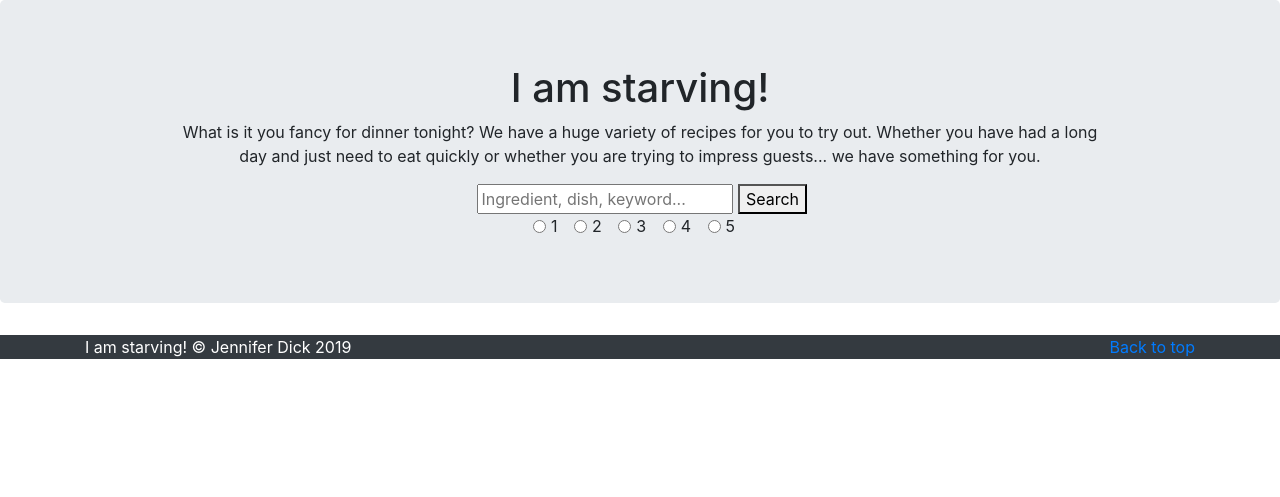
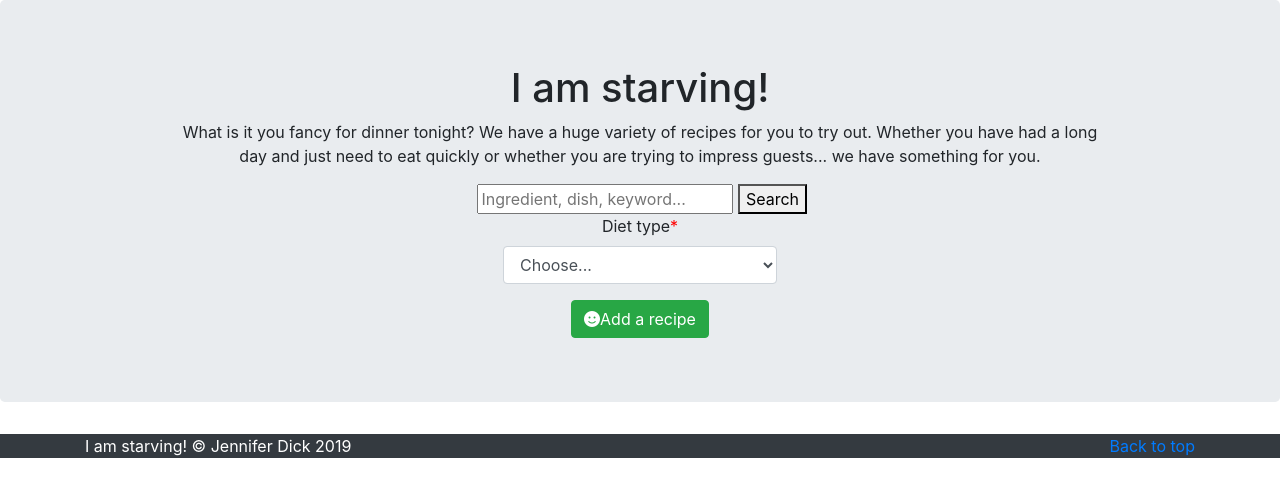
Before and after one commit to jennie6151/cookbook, a Flask app: page / in a window 1280 px wide. Shown: the part 56-553 px from the top of the page. Run offline with Flask 2, Linux system fonts and the light colour scheme; data that the repository does not hold is empty; some libraries are stand-ins or nearby versions.

Commit message:
Rich text editor added to addRecipes

```diff
--- a/flask_app/templates/index.html
+++ b/flask_app/templates/index.html
@@ -10,8 +10,6 @@
   {% extends "template.html" %}
   {% block content %}
   <main role="main">
-
-
 
     <section class="jumbotron text-center">
       <div class="container">
@@ -26,7 +24,7 @@
           </div>
         </div>
         <form action="/search" method="GET">
-          <div class="col-lg-10 mx-auto">
+          <div class="col-lg-12 mx-auto">
             <label for="recipeSearch" class="control-label"></label>
             <input type="text" id="recipeSearch" name="recipeSearch" placeholder="Ingredient, dish, keyword..." />
             <button type="submit">Search</button>
@@ -35,27 +33,25 @@
       </div>
       </div>
 
-      <div class="form-check form-check-inline">
-        <input class="form-check-input" type="radio" name="inlineRadioOptions" id="inlineRadio1" value="option1">
-        <label class="form-check-label" for="inlineRadio1">1</label>
-      </div>
-      <div class="form-check form-check-inline">
-        <input class="form-check-input" type="radio" name="inlineRadioOptions" id="inlineRadio2" value="option2">
-        <label class="form-check-label" for="inlineRadio2">2</label>
-      </div>
-      <div class="form-check form-check-inline">
-        <input class="form-check-input" type="radio" name="inlineRadioOptions" id="inlineRadio3" value="option3">
-        <label class="form-check-label" for="inlineRadio3">3</label>
-      </div>
-      <div class="form-check form-check-inline">
-        <input class="form-check-input" type="radio" name="inlineRadioOptions" id="inlineRadio4" value="option4">
-        <label class="form-check-label" for="inlineRadio4">4</label>
-      </div>
-      <div class="form-check form-check-inline">
-        <input class="form-check-input" type="radio" name="inlineRadioOptions" id="inlineRadio5" value="option5">
-        <label class="form-check-label" for="inlineRadio5">5</label>
+      <div class="form-group form-group-required col-lg-3 mx-auto">
+        <label for="dietTypeSelector" class="control-label">Diet type</label>
+        <select id="dietTypeSelector" name="dietTypeSelector" class="form-control" required>
+          <option>Choose...</option>
+          <option>Dairy-free</option>
+          <option>Egg-free</option>
+          <option>Gluten-free</option>
+          <option>Healthy</option>
+          <option>Heart-healthy</option>
+          <option>Low-calorie</option>
+          <option>Low-fat</option>
+          <option>Low-salt</option>
+          <option>Nut-free</option>
+          <option>Vegan</option>
+          <option>Vegetarian</option>
+        </select>
       </div>
 
+      <a href="#" class="btn btn-success" role="button"><i class="fas fa-smile"></i>Add a recipe</a>
     </section>
 
     <div>
@@ -67,7 +63,7 @@
               <div class="card-body">
                 <img src="{{url_for('file', filename=recipe['recipeImage'])}}">
                 <h5 class="card-title">{{ recipe["recipeTitle"] }}</h5>
-                <h6>{{ recipe["recipeServes"] }}</h6>
+                <h6>Serves: {{ recipe["recipeServes"] }}</h6>
                 <a href="./viewRecipes?_id={{ recipe['_id'] }}" class="btn btn-info btn-block">See recipe</a>
               </div>
             </div>
--- a/flask_app/templates/template.html
+++ b/flask_app/templates/template.html
@@ -7,6 +7,8 @@
     <meta name="viewport" content="width=device-width, initial-scale=1, shrink-to-fit=no">
     <link rel="stylesheet" href="https://maxcdn.bootstrapcdn.com/bootstrap/4.0.0/css/bootstrap.min.css"
         integrity="sha384-Gn5384xqQ1aoWXA+058RXPxPg6fy4IWvTNh0E263XmFcJlSAwiGgFAW/dAiS6JXm" crossorigin="anonymous">
+    <link rel="stylesheet" href="https://cdnjs.cloudflare.com/ajax/libs/font-awesome/5.1.0/css/font-awesome.min.css">
+    <link href="https://cdnjs.cloudflare.com/ajax/libs/summernote/0.8.12/summernote-bs4.css" rel="stylesheet">
     <link rel="stylesheet" href="{{ url_for('static', filename='css/styles.css') }}">
     <link rel="icon" href="PLACEHOLDER.ico">
 </head>
@@ -59,6 +61,13 @@
     <script src="https://maxcdn.bootstrapcdn.com/bootstrap/4.0.0/js/bootstrap.min.js"
         integrity="sha384-JZR6Spejh4U02d8jOt6vLEHfe/JQGiRRSQQxSfFWpi1MquVdAyjUar5+76PVCmYl"
         crossorigin="anonymous"></script>
+    <script src="https://cdnjs.cloudflare.com/ajax/libs/summernote/0.8.12/summernote-bs4.js"></script>
+
+    <script>
+        $(document).ready(function () {
+            $('.richTextEditor').summernote();
+        });
+        </script>
 </body>
 
 </html>
```
Also changed, not shown: flask_app/templates/addrecipes.html (+10 -4 lines), flask_app/templates/viewrecipes.html (+8 -9 lines).
